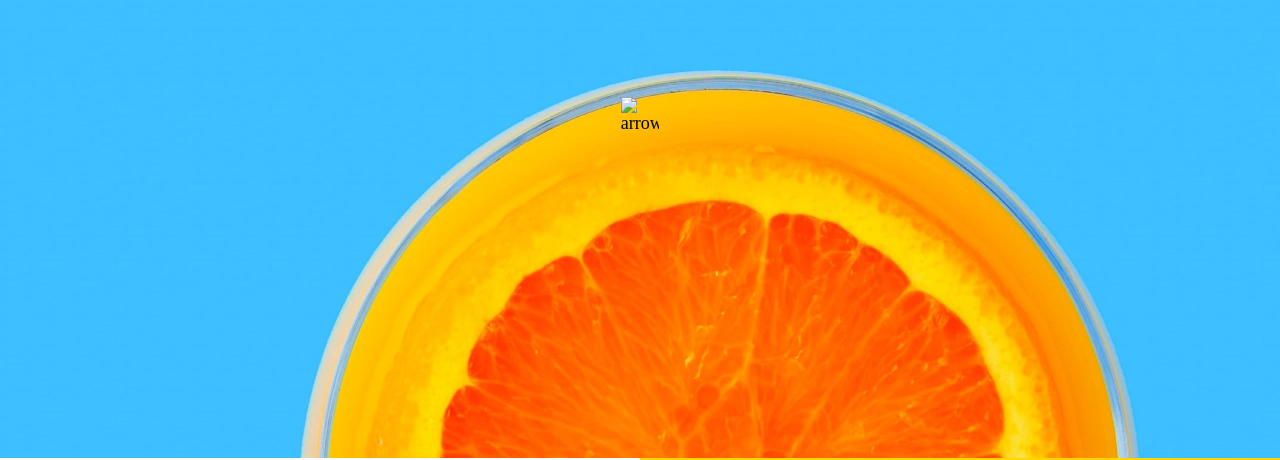
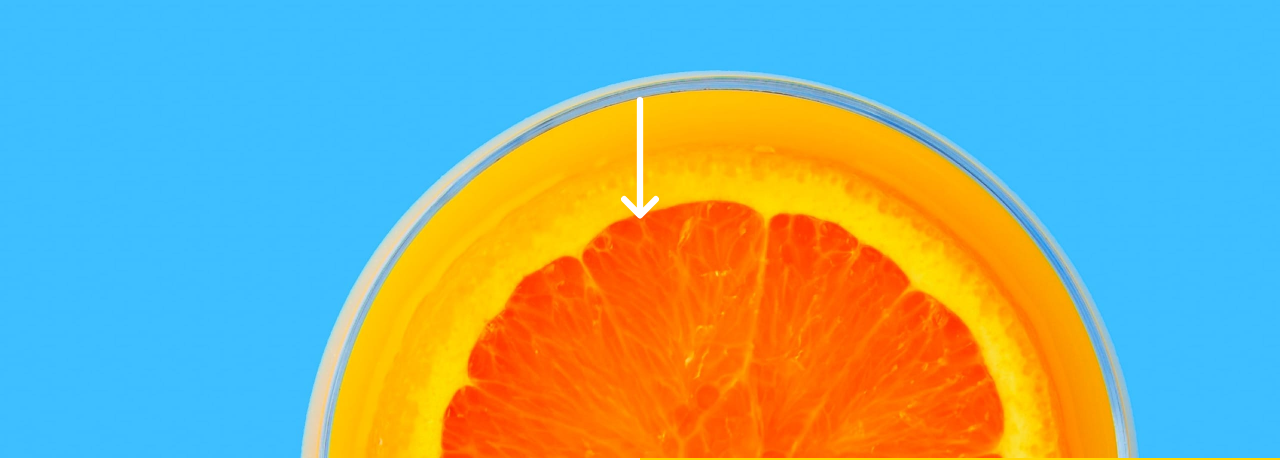
Before and after one commit to ILikeCode1/SunnysideAgency-LandingPag, a plain HTML site: page index.html in a window 1280 px wide. Shown: the part 342-802 px from the top of the page. Drawn offline with Linux system fonts and the light colour scheme; the site is published under a folder, as on GitHub Pages, so addresses that start at the root find nothing; a script that the page names is missing.

Commit message:
Update index.html

```diff
--- a/index.html
+++ b/index.html
@@ -29,7 +29,7 @@
       </div>
       <div class="bottom-header">
         <h1>WE ARE CREATIVES</h1>
-        <img class="arrow" src="/images/icon-arrow-down.svg" alt="arrow" />
+        <img class="arrow" src="images/icon-arrow-down.svg" alt="arrow" />
       </div>
     </header>
 
```
